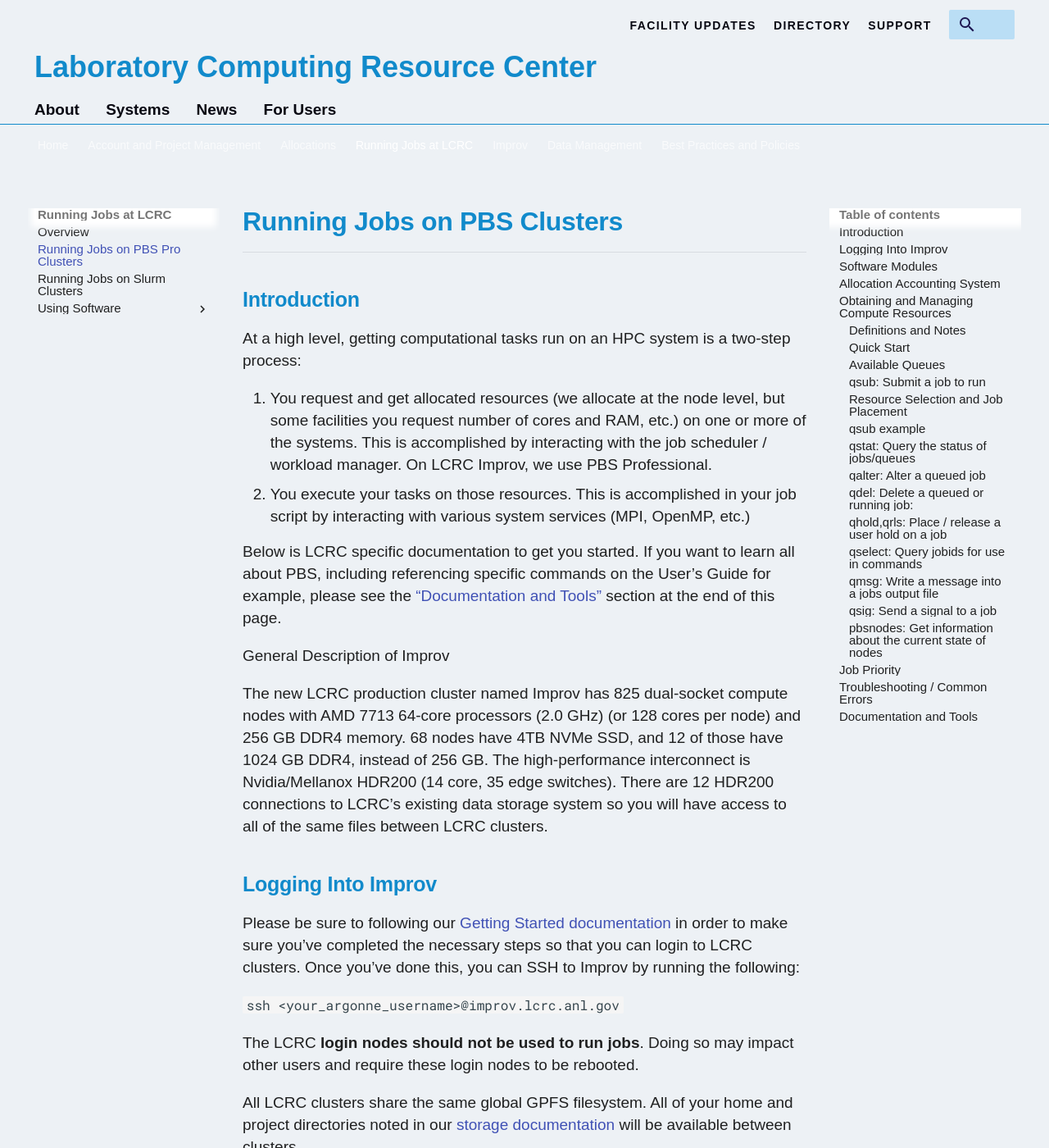
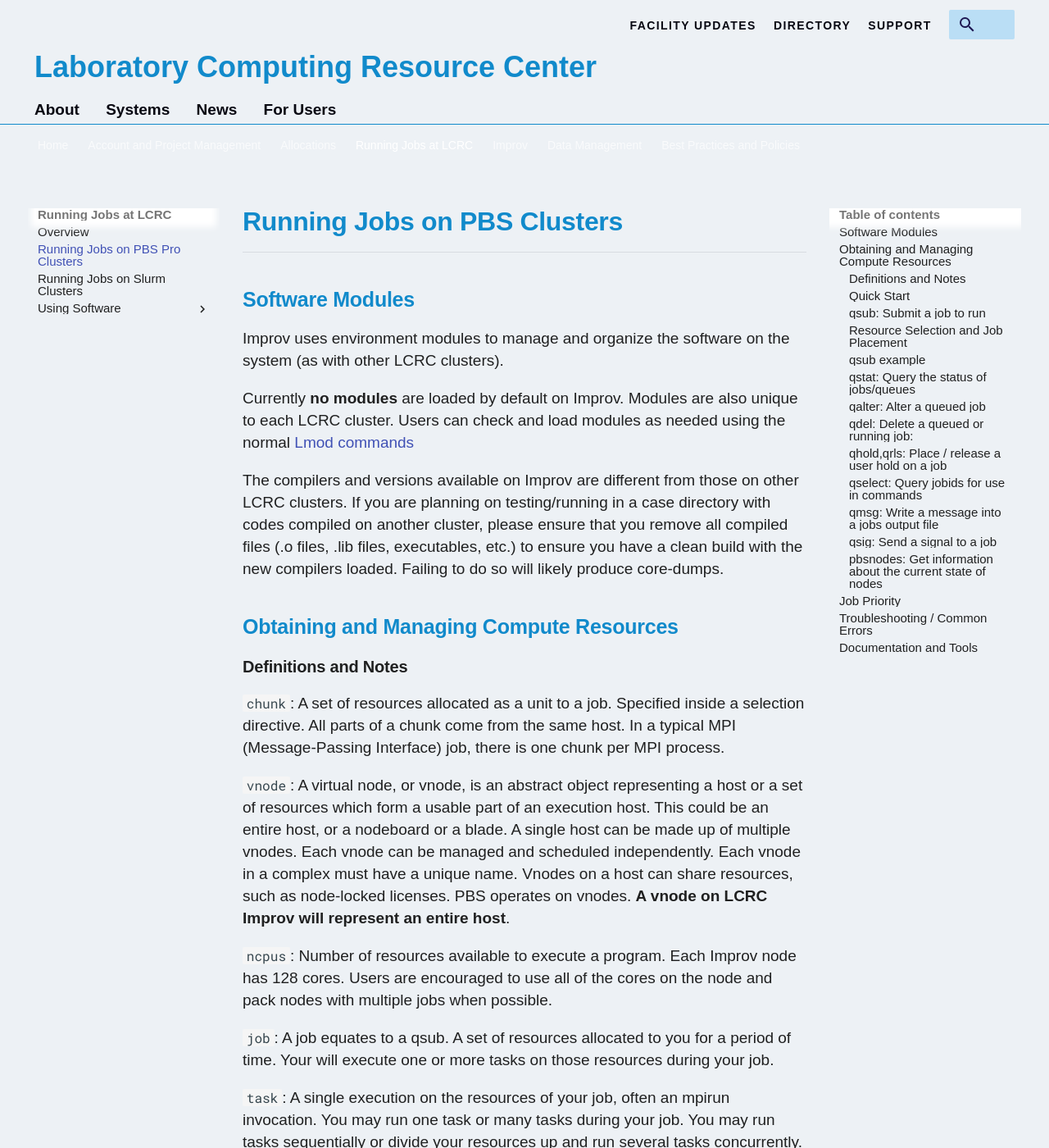
Before and after one commit to argonne-lcrc/user-guides, an MkDocs documentation site: the page built from docs/running-jobs-at-lcrc/pbs-pro-clusters.md, in a window 1280 px wide and 1400 px high. Shown: the whole window at 82% size. Built offline with MkDocs 1.6.1 and Material for MkDocs 9.7.7, drawn with Linux system fonts in a browser that asks for light colours; some web fonts are replaced; comment, search, counter and statistics services are not loaded; some of the changed text lies outside the part shown.

Commit message:
Many changes

```diff
--- a/docs/running-jobs-at-lcrc/pbs-pro-clusters.md
+++ b/docs/running-jobs-at-lcrc/pbs-pro-clusters.md
@@ -1,27 +1,4 @@
 # Running Jobs on PBS Clusters
-
-## Introduction
-
-At a high level, getting computational tasks run on an HPC system is a two-step process:
-
-1. You request and get allocated resources (we allocate at the node level, but some facilities you request number of cores and RAM, etc.) on one or more of the systems. This is accomplished by interacting with the job scheduler / workload manager. On LCRC Improv, we use PBS Professional.
-2. You execute your tasks on those resources. This is accomplished in your job script by interacting with various system services (MPI, OpenMP, etc.)
-
-Below is LCRC specific documentation to get you started. If you want to learn all about PBS, including referencing specific commands on the User’s Guide for example, please see the [“Documentation and Tools”](#documentation-and-tools)  section at the end of this page.
-
-General Description of Improv
-
-The new LCRC production cluster named Improv has 825 dual-socket compute nodes with AMD 7713 64-core processors (2.0 GHz) (or 128 cores per node) and 256 GB DDR4 memory. 68 nodes have 4TB NVMe SSD, and 12 of those have 1024 GB DDR4, instead of 256 GB. The high-performance interconnect is Nvidia/Mellanox HDR200 (14 core, 35 edge switches). There are 12 HDR200 connections to LCRC’s existing data storage system so you will have access to all of the same files between LCRC clusters.
-
-## Logging Into Improv
-
-Please be sure to following our [Getting Started documentation](http://www.lcrc.anl.gov/for-users/getting-started/) in order to make sure you’ve completed the necessary steps so that you can login to LCRC clusters. Once you’ve done this, you can SSH to Improv by running the following:
-
-`ssh <your_argonne_username>@improv.lcrc.anl.gov`
-
-The LCRC **login nodes should not be used to run jobs**. Doing so may impact other users and require these login nodes to be rebooted.
-
-All LCRC clusters share the same global GPFS filesystem. All of your home and project directories noted in our [storage documentation](http://www.lcrc.anl.gov/systems/resources/storage/) will be available between clusters.
 
 ## Software Modules
 
@@ -31,23 +8,6 @@ Currently **no modules** are loaded by default on Improv. Modules are also uniqu
 Users can check and load modules as needed using the normal [Lmod commands](http://www.lcrc.anl.gov/for-users/software/cheat-sheet/)
 
 The compilers and versions available on Improv are different from those on other LCRC clusters. If you are planning on testing/running in a case directory with codes compiled on another cluster, please ensure that you remove all compiled files (.o files, .lib files, executables, etc.) to ensure you have a clean build with the new compilers loaded. Failing to do so will likely produce core-dumps.
-
-## Allocation Accounting System
-
-sbank is the accounting system used within the LCRC Improv (this is completely separate from lcrc-sbank on other LCRC clusters). [All projects must have an allocation](https://www.lcrc.anl.gov/for-users/getting-started/projects-in-lcrc/) to be able to submit jobs.
-
-The sbank accounting system helps users manage their allocations and usage per job. It gives the PIs the ability to monitor their allocation usage by user, job, and machine. It also allows the user to monitor their usage per allocation and provides insight on how many hours are left on the project.
-
-Allocations on Improv are provided (and should be requested) in Node Hours. 1 node on Improv has 128 CPU Cores. When requesting or viewing your allocation(s), please take this into consideration. This is a change from other LCRC clusters such as Bebop that currently reports in Core Hours. On Improv, the compute nodes charge as follows for each job:
-
-`# of Nodes * Time Used`
-
-Accounts will be charged for a full node no matter how many CPUs are used per node.
-
-We have provided [some basic information about sbank](https://www.lcrc.anl.gov/for-users/using-lcrc/running-jobs/running-jobs-on-improv/accounting-on-improv/) and also [some examples commands](https://www.lcrc.anl.gov/for-users/using-lcrc/running-jobs/running-jobs-on-improv/accounting-on-improv/sbank-example-commands/) that you may use.
-
-Balances, transactions and other sbank details displayed from sbank commands will update every 5 minutes.
-Any charges or transactions that use less than .05 of a node hour will display as 0, however, the correct charge is being made to the project account.
 
 ## Obtaining and Managing Compute Resources
 
@@ -87,15 +47,6 @@ If you are an LCRC user and are familiar with Slurm, you will find the PBS Pro c
 
 **Note: The page numbers in the PBS guides are unique. If you search for the specified page number it will take you directly to the relevant page.**
 
-### Available Queues
-
-There are 825 available nodes on Improv. Several publicly available queues are defined. Use the -q option with qsub to select a queue. The default queue is compute. We allow up to 15 jobs per user to run at the same time while 100 total jobs can be queued to run.
-
-| Improv Queue Name | Description | Number of Nodes | CPU Type | Cores Per Node	| Memory Per Node | Local Scratch Disk | Max Walltime |
-|-------------------|-------------|-----------------|----------|----------------|-----------------|--------------------|--------------|
-| compute | Standard Compute Nodes | 737 | 2x AMD EPYC 7713 64-Core Processor | 128 | 256GB DDR4 | 960GB | 72 Hours (3 Days) |
-| bigmem | Large Memory Compute Nodes | 12 | 2x AMD EPYC 7713 64-Core Processor | 128 | 1TB DDR4 | 6TB | 72 Hours (3 Days) |
-| debug | Reduced Walltime Compute Nodes | 8 | 2x AMD EPYC 7713 64-Core Processor | 128 | 256GB DDR4 | 960GB | 1 Hour |
 
 ### qsub: Submit a job to run
 
@@ -136,7 +87,7 @@ You can also tell PBS how you want the chunks distributed across the physical ha
 * unless you have a specific reason to do otherwise, you probably want to set this to scatter, otherwise you may not get what you expect. For instance on a host with ncpus=128, if you requested -l select=8:ncpus=8:mpiprocs=8 you could end up with all of our chunks on one node.
 * `free` means PBS can distribute them as it sees fit
 * `pack` means all chunks from one host. Note that this is not the minimum number of hosts, it is one host. If the chunks can’t fit on one host, the qsub will fail.
-    * `scatter` means take only one chunk from any given host.
+  * `scatter` means take only one chunk from any given host.
 
 Here is a heavily commented sample PBS submission script that shows some more of the options, but remember that the PBS manuals referenced at the bottom of this page are the ultimate resource. If you create a file named hello.pbs for example, you can add:
 
--- a/mkdocs.yml
+++ b/mkdocs.yml
@@ -25,6 +25,7 @@ nav:
   - Improv:
     - Getting Started: improv/getting-started.md
     - Hardware Overview: improv/hardware-overview.md
+    - Running Jobs: improv/running-jobs.md
   - Data Management:
     - Data Transfer:
       - SFTP and SCP: data-management/data-transfer/sftp-scp.md
@@ -35,7 +36,7 @@ nav:
       - Disk Quota: data-management/filesystem-and-storage/disk-quota.md
   - Best Practices and Policies:
     - Allocations Expiration Policy: best-practices-and-policies/allocation-expiration-policy.md
-    - Cybersecurity Policy: best-practices-and-policies/cybersecurity.md
+    - Cybersecurity Policy: best-practices-and-policies/cybersecurity-policy.md
     - Data Policy: best-practices-and-policies/data-policy.md
     - Job Scheduling Policy: best-practices-and-policies/job-scheduling-policy.md
     - Monthly Maintenance Day: best-practices-and-policies/monthly-maintenance-day.md
--- a/overrides/partials/header.html
+++ b/overrides/partials/header.html
@@ -154,14 +156,14 @@
 								<div class="dropdown__links-group">
 									<ul>
 										<li><a href="/users/software">Software</a></li>
-										<li><a href="/users/best-practices-and-policies">Best Practices and Policies</a></li>
-										<li><a href="/allocation-expiration-policy">Allocation Expiration Policy</a></li>
-										<li><a href="/users/best-practices-and-policies/cybersecurity">Cybersecurity</a></li>
-										<li><a href="/users/best-practices-and-policies/data-policy">Data Policy</a></li>
-										<li><a href="/users/best-practices-and-policies/job-scheduling-policy">Job Scheduling Policy</a></li>
-										<li><a href="/users/best-practices-and-policies/good-user-practices">Good User Practices</a></li>
-										<li><a href="/users/best-practices-and-policies/reservation-policy">Reservation Policy</a></li>
-										<li><a href="/users/best-practices-and-policies/ssh-policy">SSH Policy</a></li>
+										<li><a href="/user-guides/best-practices-and-policies/allocation-expiration-policy">Allocation Expiration Policy</a></li>
+										<li><a href="/user-guides/best-practices-and-policies/cybersecurity-policy">Cybersecurity Policy</a></li>
+										<li><a href="/user-guides/best-practices-and-policies/data-policy">Data Policy</a></li>
+										<li><a href="/user-guides/best-practices-and-policies/job-scheduling-policy">Job Scheduling Policy</a></li>
+										<li><a href="/user-guides/best-practices-and-policies/reservation-policy">Reservation Policy</a></li>
+										<li><a href="/user-guides/best-practices-and-policies/ssh-policy">SSH Policy</a></li>
+										<li><a href="/user-guides/best-practices-and-policies/shared-resource-policy">Shared Resource Policy</a></li>
+										<li><a href="/user-guides/best-practices-and-policies/monthly-maintenance-day">Monthly Maintenance Day</a></li>
 									</ul>
 								</div>
 							</div>
```
Also changed, not shown: other parts of overrides/partials/header.html (+4 -2 lines), docs/allocation-management/allocations.md (+2 -0 lines), docs/allocation-management/not_in_nav/sbank-manpage.md (+3 -2 lines), docs/data-management/filesystem-and-storage/file-systems.md (+10 -0 lines), docs/improv/getting-started.md (+11 -0 lines), docs/improv/running-jobs.md (added, +12 -0 lines), docs/account-project-management/project-management.md (line endings or trailing spaces), docs/best-practices-and-policies/cybersecurity-policy.md (renamed from docs/best-practices-and-policies/cybersecurity.md), site/index.html.
